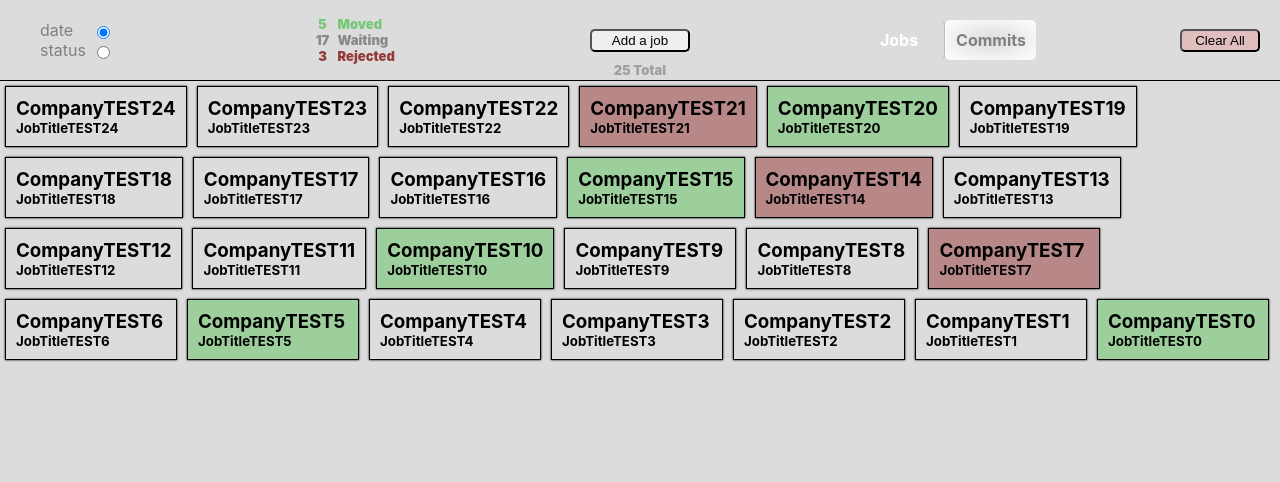
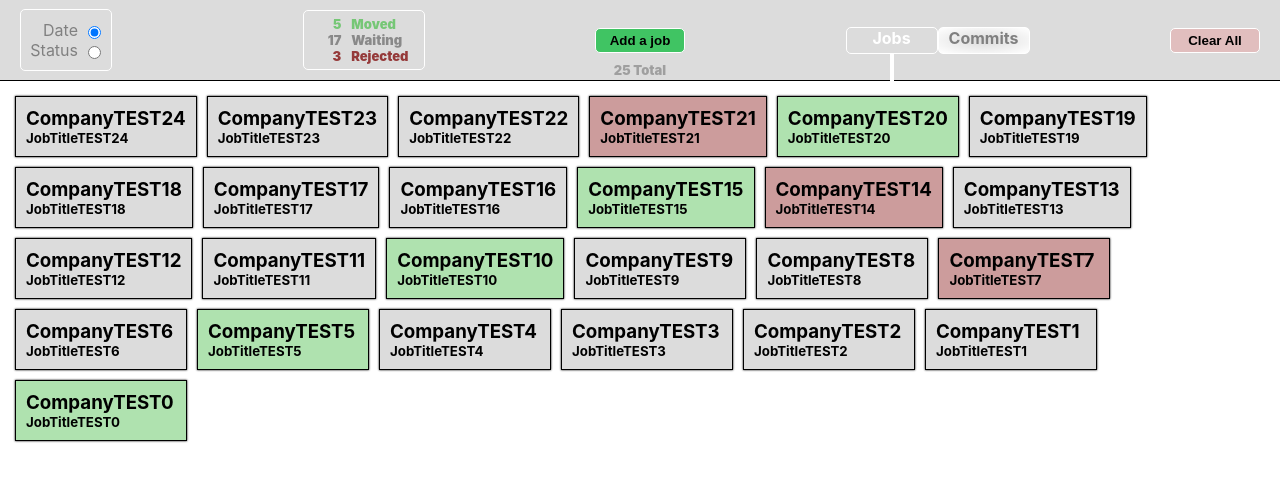
Before and after one commit to saeedet/job-tracker, a React (Create React App) app: page / in a window 1280 px wide. Shown: the top 482 px of the page. Built offline with nearby package versions, Linux system fonts and the light colour scheme.

Commit message:
header design improved

```diff
--- a/src/components/Header.tsx
+++ b/src/components/Header.tsx
@@ -48,7 +48,7 @@ const Header: React.FC = () => {
       <div className="header__left">
         <div className="header__leftInputs">
           <div>
-            <label htmlFor="date">date</label>
+            <label htmlFor="date">Date</label>
             <input
               onChange={sortHandler}
               type="radio"
@@ -59,7 +59,7 @@ const Header: React.FC = () => {
             />
           </div>
           <div>
-            <label htmlFor="status">status</label>
+            <label htmlFor="status">Status</label>
             <input
               onChange={sortHandler}
               type="radio"
@@ -110,6 +110,10 @@ const Header: React.FC = () => {
             }`}
             onClick={() => handleTabChange("jobs")}
           >
+            <div
+              className="connection__line"
+              style={{ display: display === "jobs" ? "flex" : "none" }}
+            />
             Jobs
           </div>
           <div
@@ -118,6 +122,10 @@ const Header: React.FC = () => {
             }`}
             onClick={() => handleTabChange("calendar")}
           >
+            <div
+              className="connection__line"
+              style={{ display: display === "calendar" ? "flex" : "none" }}
+            />
             Commits
           </div>
         </div>
--- a/src/styles/App.css
+++ b/src/styles/App.css
@@ -1,5 +1,5 @@
 .app {
-  background-color: gainsboro;
+  background-color: white;
   width: 100vw;
   min-height: 100vh;
 }
--- a/src/styles/Card.css
+++ b/src/styles/Card.css
@@ -5,6 +5,7 @@
   padding: 10px;
   cursor: pointer;
   box-shadow: 0 0 2px black;
+  background-color: gainsboro;
 }
 
 .card:hover {
--- a/src/styles/Header.css
+++ b/src/styles/Header.css
@@ -6,6 +6,7 @@
   justify-content: space-between;
   align-items: center;
   position: relative;
+  background-color: gainsboro;
 }
 .header__left {
   flex: 1;
@@ -16,13 +17,16 @@
 .header__leftInputs {
   display: flex;
   flex-direction: column;
-  margin-left: 40px;
+  margin-left: 20px;
+  border-radius: 5px;
+  border: 1px solid white;
+  padding: 10px;
 }
 .header__leftInputs > div {
   display: flex;
   align-items: center;
   width: 70px;
-  justify-content: space-between;
+  justify-content: flex-end;
 }
 .header__leftInputs input,
 .header__leftInputs label {
@@ -49,6 +53,11 @@
 .header__leftInfoStats {
   display: flex;
   flex-direction: column;
+  border: 1px solid white;
+  border-radius: 5px;
+  width: 120px;
+  /* height: 55px; */
+  padding: 5px 0;
 }
 .app_rejected {
   color: rgba(131, 16, 16, 0.8);
@@ -70,7 +79,8 @@
 .app_waiting :nth-child(1) {
   width: 30px;
   display: flex;
-  justify-content: center;
+  justify-content: flex-end;
+  margin-right: 10px;
 }
 .app_moved {
   color: rgba(74, 189, 74, 0.7);
@@ -92,53 +102,76 @@
   padding: 2px 10px;
   border-radius: 5px;
   cursor: pointer;
-  width: 80px;
+  font-weight: bold;
+  border: 1px solid white;
+  height: 25px;
+  width: 90px;
   background-color: rgba(255, 0, 0, 0.137);
 }
+
+.header__right > button:hover {
+  color: white;
+  box-shadow: 0 0 2px rgb(80, 74, 74);
+}
+.header__right > button:active {
+  color: rgb(92, 17, 17);
+  transform: scale(0.95);
+  box-shadow: none;
+}
+
 .header__right > div {
   flex: 1;
   display: flex;
   justify-content: center;
 }
 .header__right > div > div {
-  padding: 10px;
-  width: 70px;
-  cursor: pointer;
+  height: 25px;
+  width: 90px;
 }
 .jobs__tab {
+  position: relative;
+  cursor: pointer;
   border-radius: 5px;
   color: gray;
   font-weight: bold;
-  border-right: 1px solid rgba(128, 128, 128, 0.363);
   display: flex;
+  border: 1px solid white;
   justify-content: center;
   background-image: radial-gradient(transparent, white);
 }
 .calendar__tab {
+  position: relative;
+  cursor: pointer;
   border-radius: 5px;
   color: gray;
   font-weight: bold;
-  border-left: 1px solid white;
+  border: 1px solid white;
   background-image: radial-gradient(transparent, white);
   display: flex;
   justify-content: center;
 }
+
+.connection__line {
+  position: absolute;
+  bottom: -28px;
+  height: 27px;
+  border-left: 4px solid white;
+}
+
 .jobs__tab:hover,
 .calendar__tab:hover {
   color: white;
 }
 .calendar__tab__selected {
+  cursor: default;
   color: white;
   background-image: none;
-  /* background-image: radial-gradient(transparent, transparent, white); */
-  /* border: 1px solid white; */
 }
 
 .jobs__tab__selected {
+  cursor: default;
   color: white;
   background-image: none;
-  /* background-image: radial-gradient(transparent, transparent, white); */
-  /* border: 1px solid white; */
 }
 .header__middle {
   padding: 0 20px;
@@ -149,11 +182,22 @@
   align-items: center;
 }
 .header__middle > button {
-  padding: 2px 10px;
+  background-color: #40c463;
+  border: 1px solid white;
   border-radius: 5px;
+  font-weight: bold;
   cursor: pointer;
-  width: 100px;
-  height: max-content;
+  height: 25px;
+  width: 90px;
+}
+.header__middle > button:hover {
+  color: white;
+  box-shadow: 0 0 2px rgb(80, 74, 74);
+}
+.header__middle > button:active {
+  color: rgb(8, 73, 8);
+  transform: scale(0.95);
+  box-shadow: none;
 }
 .app_total {
   color: rgba(0, 0, 0, 0.275);
@@ -188,7 +232,7 @@
     display: none;
   }
   .header__middle > button {
-    width: max-content;
+    width: 80px;
   }
   .header__right > button {
     display: none;
@@ -201,6 +245,7 @@
   }
   .jobs__tab {
     width: max-content;
+    margin-bottom: 2px;
   }
   .header__right > div {
     flex: 1;
@@ -210,13 +255,10 @@
     flex-direction: column;
   }
   .header__right > div > div {
-    padding: 5px;
-    width: 70px;
-    cursor: pointer;
+    width: 80px;
   }
-  .jobs__tab {
-    border: none;
-    margin-bottom: 2px;
+  .connection__line {
+    border: transparent;
   }
 }
 @media (max-width: 500px) {
--- a/src/styles/Jobs.css
+++ b/src/styles/Jobs.css
@@ -1,5 +1,6 @@
 .jobs {
   display: flex;
   flex-wrap: wrap;
-  width: 100vw;
+  /* width: 100%; */
+  padding: 10px;
 }
```
